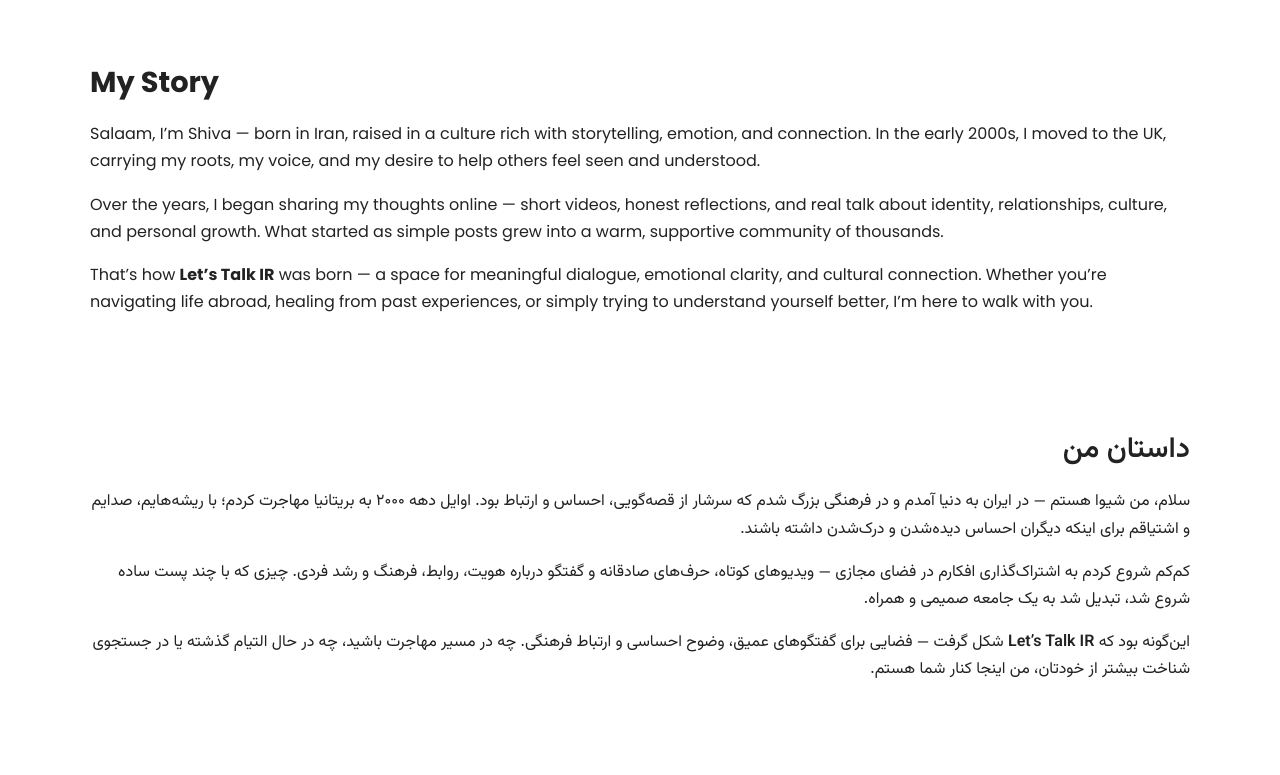
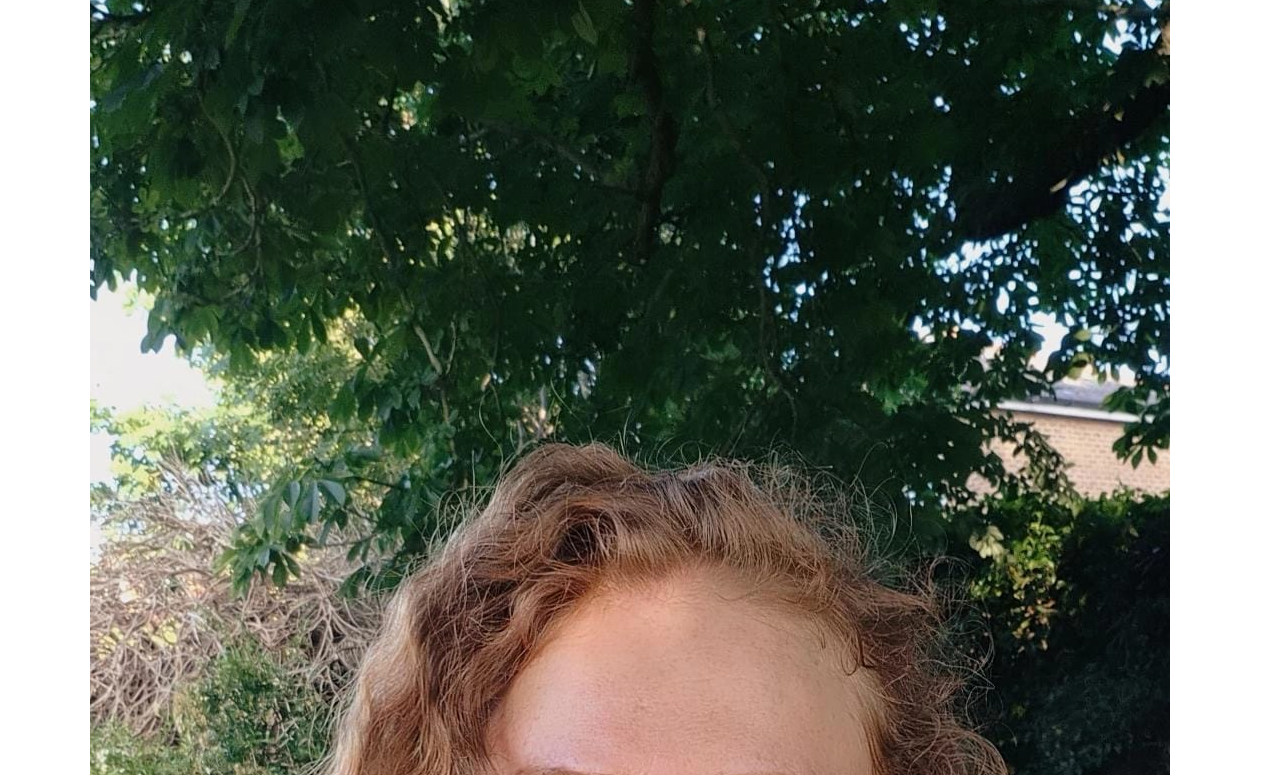
Before and after one commit to Germain712/letstalk-ir, a plain HTML site: page about.html in a window 1280 px wide. Shown: the part 163-938 px from the top of the page. Drawn offline with Linux system fonts and the light colour scheme.

```diff
--- a/about.html
+++ b/about.html
@@ -45,7 +45,7 @@
     <section class="about-hero">
       <div class="container about-hero-inner">
         <img
-          src="assets/images/hero-shiva.jpg"
+          src="assets/images/hero-shiva.jpeg"
           alt="Shiva portrait"
           class="about-img"
         />
```
Also changed, not shown: contact.html (+1 -1 lines), index.html (+1 -1 lines), services.html (+1 -1 lines), testimonials.html (+1 -1 lines).
